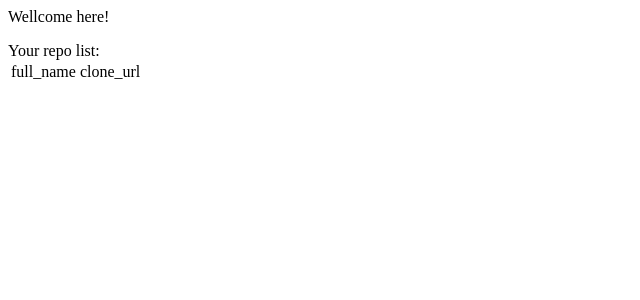
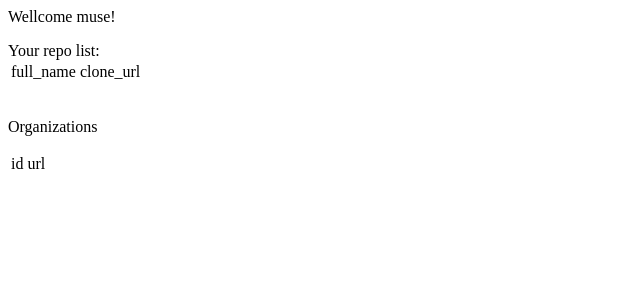
Before and after one commit to 117111302/BuildHub, a Django app: page /index in a window 1280 px wide. Shown: the top 300 px of the page, without its empty margins (0-640 px from the left). Run offline with Django 3.2, Linux system fonts and the light colour scheme.

Commit message:
Get organizations for authenticated user

```diff
--- a/muse/core/views.py
+++ b/muse/core/views.py
@@ -36,6 +36,11 @@ def oauth_callback(request):
     access_token = r.json()['access_token']
 
     params = {'access_token': access_token, 'type': 'owner', 'sort': 'updated'}
-    r = requests.get('https://api.github.com/user/repos', params=params, headers=headers)
-    content = {'repolist': r.json()}
+    # List repositories for the authenticated user.
+    repos = requests.get('https://api.github.com/user/repos', params=params, headers=headers)
+
+    # List public and private organizations for the authenticated user.
+    orgs = requests.get('https://api.github.com/user/orgs', params=params, headers=headers)
+
+    content = {'repos': repos.json(), 'orgs': orgs.json()}
     return render(request, 'core/index.html', content)
--- a/muse/muse/settings.py
+++ b/muse/muse/settings.py
@@ -46,7 +46,6 @@ MIDDLEWARE_CLASSES = (
     'django.middleware.common.CommonMiddleware',
     'django.middleware.csrf.CsrfViewMiddleware',
     'django.contrib.auth.middleware.AuthenticationMiddleware',
-    'django.contrib.auth.middleware.SessionAuthenticationMiddleware',
     'django.contrib.messages.middleware.MessageMiddleware',
     'django.middleware.clickjacking.XFrameOptionsMiddleware',
 )
--- a/muse/templates/core/index.html
+++ b/muse/templates/core/index.html
@@ -3,7 +3,7 @@
     </head>
     <body>
 	<p>
-	    Wellcome here!
+	    Wellcome muse!
 	</p>
 	    Your repo list:<br />
 	    <table>
@@ -11,7 +11,7 @@
 	    <td>full_name</td>
 	    <td>clone_url</td>
 	    </tr>
-	    {% for repo in repolist %}
+	    {% for repo in repos %}
 	    <tr>
 		<td>
 		    {{repo.name}}
@@ -22,5 +22,23 @@
 	    </tr>
 	    {% endfor %}
 	    </table>
+	<br />
+	<p>Organizations<p/>
+	<table>
+           <tr>
+           <td>id</td>
+           <td>url</td>
+           </tr>
+           {% for org in orgs %}
+           <tr>
+               <td>
+                   {{org.id}}
+               </td>
+               <td>
+                   {{org.url}}
+               </td>
+           </tr>
+           {% endfor %}
+           </table>
     </body>
 </html>
```
Also changed, not shown: 6 other files.
